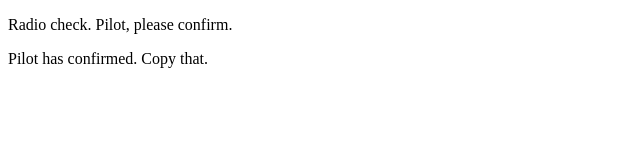
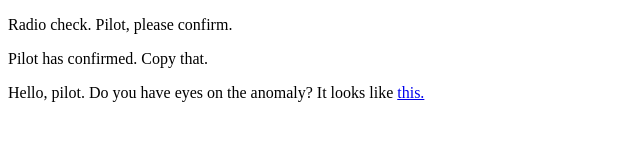
Before and after one commit to ydshiroma/communication-log, a plain HTML site: page index.html in a window 1280 px wide. Shown: the whole page, without its empty margins (0-640 px from the left). Drawn offline with Linux system fonts and the light colour scheme.

Commit message:
added text and html element

```diff
--- a/index.html
+++ b/index.html
@@ -3,5 +3,6 @@
    <body>
       <p>Radio check. Pilot, please confirm.</p>
       <p>Pilot has confirmed. Copy that.</p>
+      <p>Hello, pilot. Do you have eyes on the anomaly? It looks like <a href="https://stock.adobe.com/search?k=space+cat">this.</a></p>
    </body>
 </html>
```
